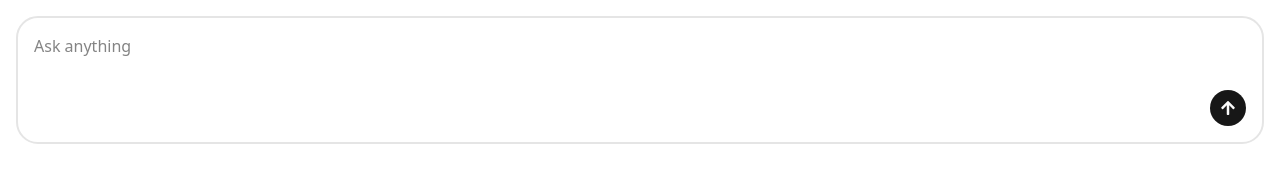
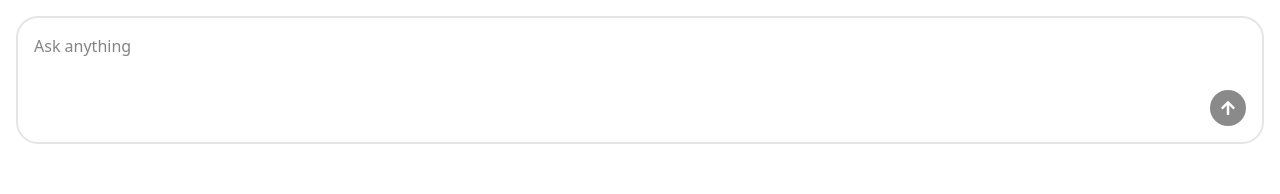
Before and after one commit to MahdevGiri/ai-powered-chatbot, a React (Vite) app in the folder packages/client/: page / in a window 1280 px wide. Shown: the top 194 px of the page. Built offline with nearby package versions, Linux system fonts and the light colour scheme.

Commit message:
handled the form submission

```diff
--- a/packages/client/package.json
+++ b/packages/client/package.json
@@ -17,6 +17,7 @@
       "lucide-react": "^0.561.0",
       "react": "^19.2.0",
       "react-dom": "^19.2.0",
+      "react-hook-form": "^7.69.0",
       "react-icons": "^5.5.0",
       "tailwind-merge": "^3.4.0",
       "tailwindcss": "^4.1.18"
--- a/packages/client/src/components/ui/ChatBot.tsx
+++ b/packages/client/src/components/ui/ChatBot.tsx
@@ -1,18 +1,46 @@
+import { useForm } from 'react-hook-form';
 import { Button } from './button';
 import { FaArrowUp } from 'react-icons/fa';
 
+type FormData = {
+   prompt: string;
+};
+
 const ChatBot = () => {
+   const { register, handleSubmit, reset, formState } = useForm<FormData>(); // destructure the useForm hook to get register, handleSubmit, reset, and formState objects
+
+   const onSubmitCustom = (data: FormData) => {
+      console.log(data); // log the form data on submit
+      reset(); // reset the form after submission
+   };
+
+   const onKeyDownCustom = (e: React.KeyboardEvent<HTMLFormElement>) => {
+      if (e.key === 'Enter' && !e.shiftKey) {
+         e.preventDefault();
+         handleSubmit(onSubmitCustom)(); // invoke handleSubmit immediately to trigger form submission when Enter key is pressed
+      }
+   };
+
    return (
-      <div className="flex flex-col gap-2 items-end border-2 p-4 rounded-3xl">
+      <form
+         onSubmit={handleSubmit(onSubmitCustom)} // handleSubmit() returns a function that React will invoke on form submission with validated data
+         onKeyDown={onKeyDownCustom}
+         className="flex flex-col gap-2 items-end border-2 p-4 rounded-3xl"
+      >
          <textarea
+            {...register('prompt', {
+               // spread the  register object to get all the props(properties) like onChange, onBlur, maxLength, & more
+               required: true,
+               validate: (value) => value.trim().length > 0,
+            })}
             className="w-full border-0 focus:outline-0 resize-none"
             placeholder="Ask anything"
             maxLength={1000}
          />
-         <Button className="rounded-full w-9 h-9">
+         <Button disabled={!formState.isValid} className="rounded-full w-9 h-9">
             <FaArrowUp />
          </Button>
-      </div>
+      </form>
    );
 };
 
```
Also changed, not shown: 1 other file (tests, documents, lock files or other folders).
